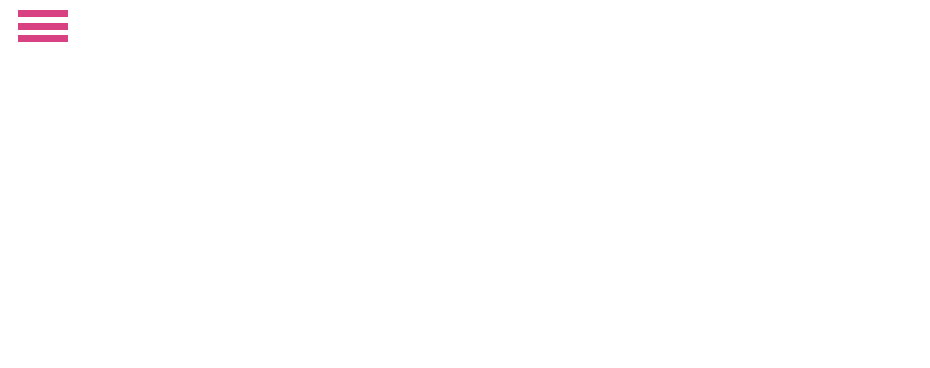
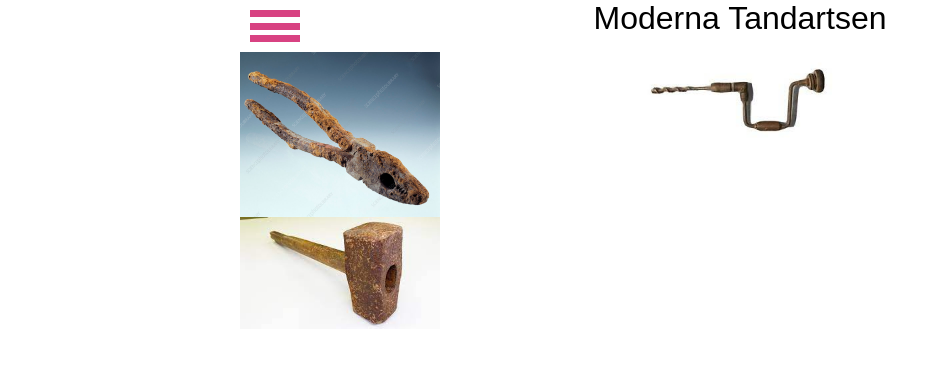
Before and after one commit to gitpeut/hamstip, a plain HTML site: page index.html in a window 1280 px wide. Shown: the whole page, without its empty margins (0-930 px from the left). Drawn offline with Linux system fonts and the light colour scheme.

Commit message:
open mod met gereedscap en grid

```diff
--- a/index.html
+++ b/index.html
@@ -6,6 +6,13 @@
     <link rel="stylesheet" href="styles.css">
 </head>
 <body>
-<div id="menu"></div>
+<div class="flextitle">
+    <div id="menu"></div>
+    <div class="titletxt">Moderna Tandartsen</div>
+    <img src="rustypliers.jpg">
+    <img src="drill.jpg">
+    <img src="hammer.jpg">
+</div>
+
 </body>
 </html>
--- a/styles.css
+++ b/styles.css
@@ -1,10 +1,45 @@
+* {
+    box-sizing: border-box;
+    padding: 0;
+    margin: 0;
+}
+
+body{
+    font-style: normal;
+    font-family: Arial,Helvetica,sans-serif;
+}
+
+.flextitle{
+    display: grid;
+    grid-template-columns: 1fr 3fr ;
+    justify-self: center;
+
+
+}
+
+.titletxt {
+    display: inline;
+    text-align: center;
+    font-size: xx-large;
+    grid-column-start: 2;
+    grid-row-start: 1;
+}
+
+img{
+    width: 200px;
+    margin-left: auto;
+    margin-right: auto;
+    /*grid-column-start: 1;*/
+
+}
 
 #menu, #menu::after {
     position: relative;
+    grid-column-start: 1;
+    justify-self: left;
     margin: 10px;
     height: 0;
     width: 50px;
-
     border: none;
     padding: 0;
 
@@ -19,34 +54,24 @@
     border-bottom-style: solid;
     padding-bottom: 5px;
 
+    transition: height .5s, width .5s, font-size .5s;
+
 }
 
-#menu::after {
+#menu:hover {
+    height: 72pt;
+    width: 100px;
+    border-radius: 50px;
+    border-top-style: solid;
+    border-top-width: 7px;
+    padding-top: 5px;
+    font-size: 48pt;
+    color: black;
 
-    /*transition: width 2s ease-in-out;*/
-    /*transition: border-radius 2s ease-in-out;*/
 }
 
-/*
-#menu::after{
-    position: absolute;
-    display: block;
-    content: "";
-    top: -22px;
-    width: 0px;
-    font-size: xx-large;
-    color: lightyellow;
-    height: 36px;
-    background-color: #D84282;
-    border-radius: 0px;
-    transition: height .4s ease-in-out;
-    transition: border-radius 2s ease-in-out;
+#menu:hover::after{
+    text-align: justify;
+    content: "aaaaaaaaaaaaaaaaaaaaaaaaaaaaaaaaaaaaaaaaaaaaaaaaaaaaaaaaaaaaaaaaaaaaa";
+    border: 0 none;
 }
-*/
-#menu:hover {
-    height: 36px;
-    border-radius: 50px;
-    padding-top: 5px;
-    content: "A"
-    color: black;
-}
```
Also changed, not shown: drill.jpg (added), hammer.jpg (added), rustypliers.jpg (added).
